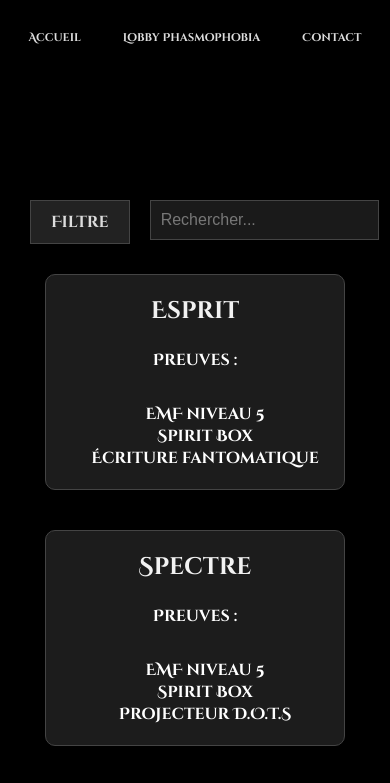
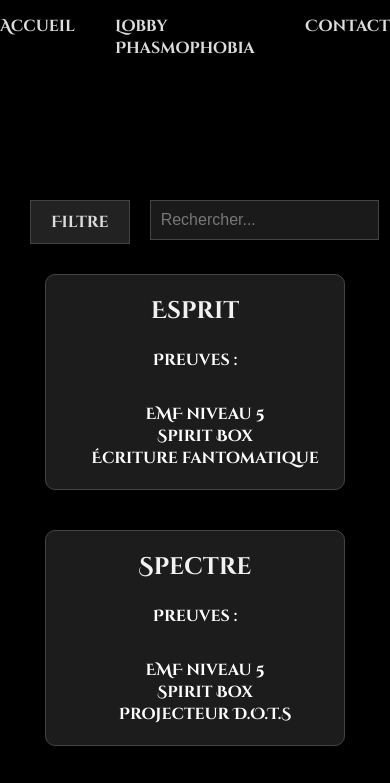
Before and after one commit to BleuDragonViolet/Phasmophobia-Librairie, a plain HTML site: page main.html in a window 390 px wide. Shown: the top 783 px of the page. Drawn offline with Linux system fonts and the light colour scheme.

Commit message:
Add files via upload

```diff
--- a/style.css
+++ b/style.css
@@ -182,21 +182,3 @@ main {
     text-overflow: ellipsis;
     max-width: 250px;
 }
-
-@media screen and (max-width: 768px) {
-    nav .menu {
-        flex-wrap: nowrap;
-        justify-content: space-around;
-        gap: 5px;
-        padding: 0 10px;
-    }
-
-    nav .menu li a {
-        font-size: 0.7em;
-        padding: 6px 8px;
-    }
-
-    nav {
-        padding: 10px 0;
-    }
-}
```
